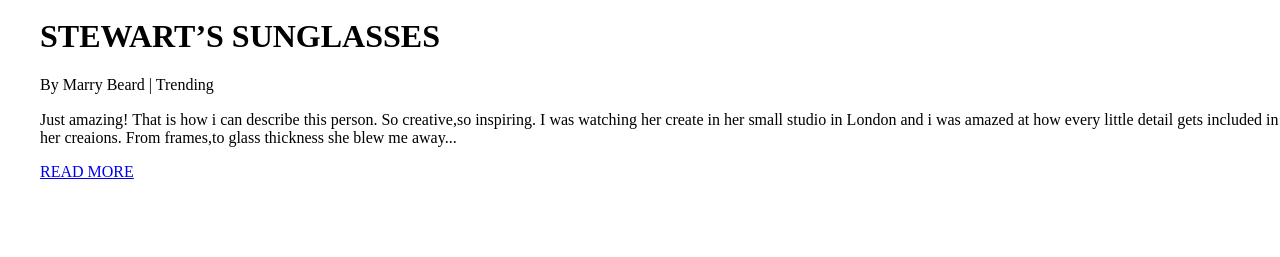
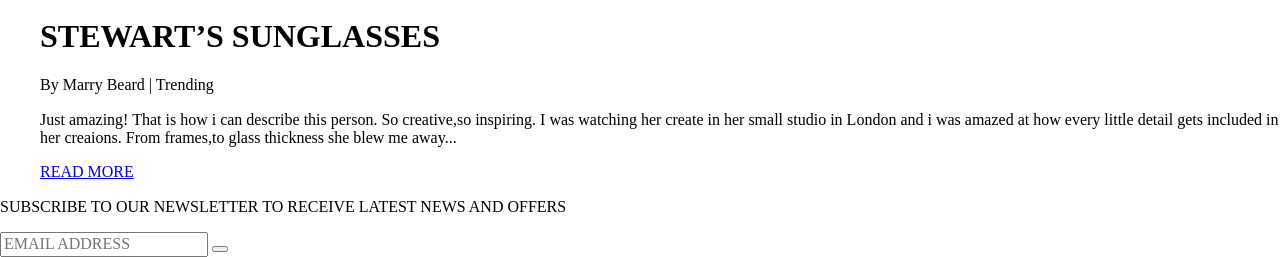
Before and after one commit to restby/Brandly, a plain HTML site: page index.html in a window 1280 px wide. Shown: the part 1328-1585 px from the top of the page. Before the commit the page ends 1526 px from the top, so only its background shows below. Drawn offline with Linux system fonts and the light colour scheme.

Commit message:
разметил подвал страницы

```diff
--- a/index.html
+++ b/index.html
@@ -166,6 +166,11 @@
       </section>
     </main>
     <footer class="page-footer">
+      <form class="subscribe" action="https://echo.htmlacademy.ru" method="get">
+        <p class="subscribe__text">SUBSCRIBE TO OUR NEWSLETTER TO RECEIVE LATEST NEWS AND OFFERS </p>
+        <input type="text" class="subscribe__input" placeholder="EMAIL ADDRESS">
+        <button class="subscribe__btn" type="sumbit"></button>
+      </form>
     </footer>
     <script src="js/script.min.js"></script>
     <script>document.write('<script src="http://' + (location.host || 'localhost').split(':')[0] + ':35729/livereload.js?snipver=1"></' + 'script>')</script>
```
